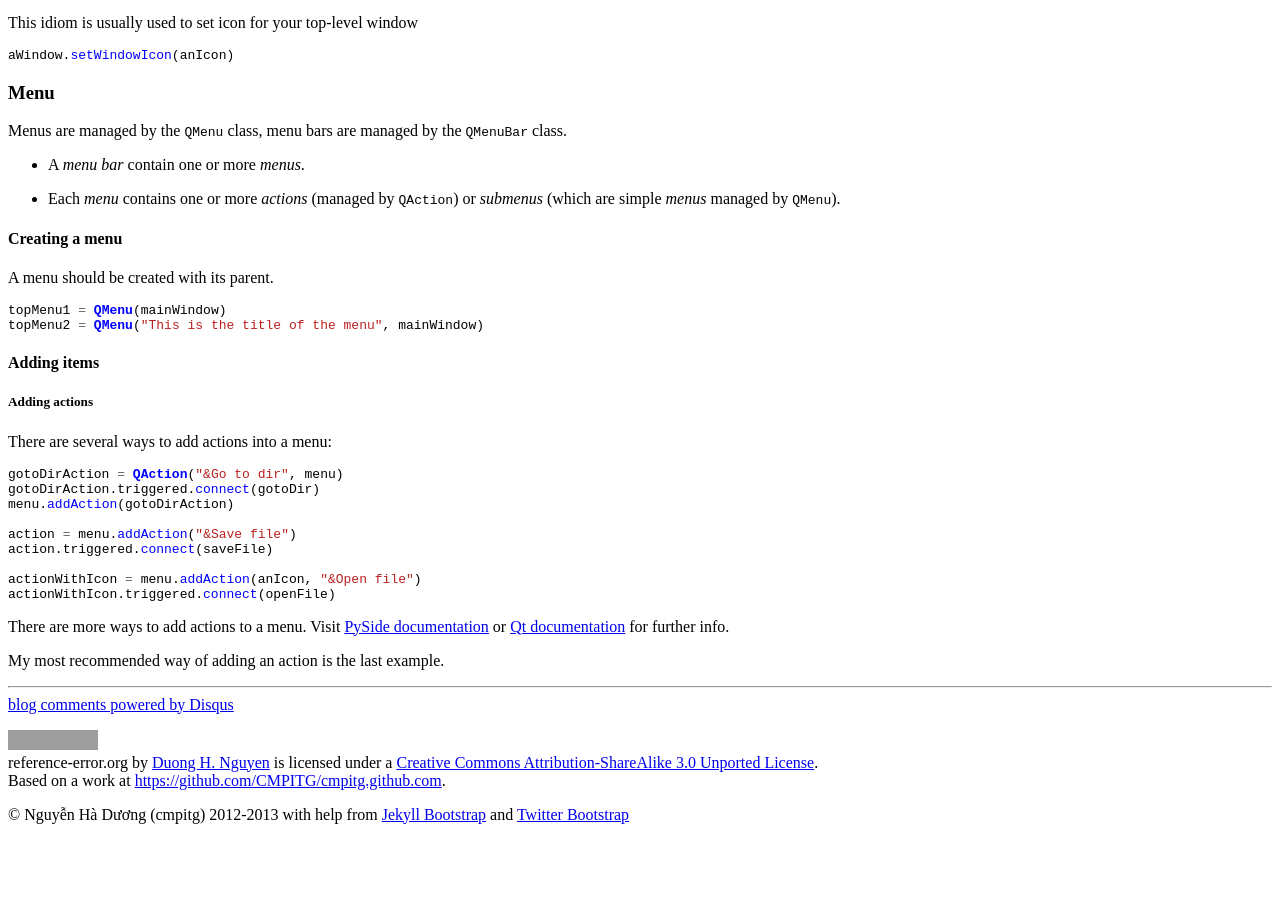
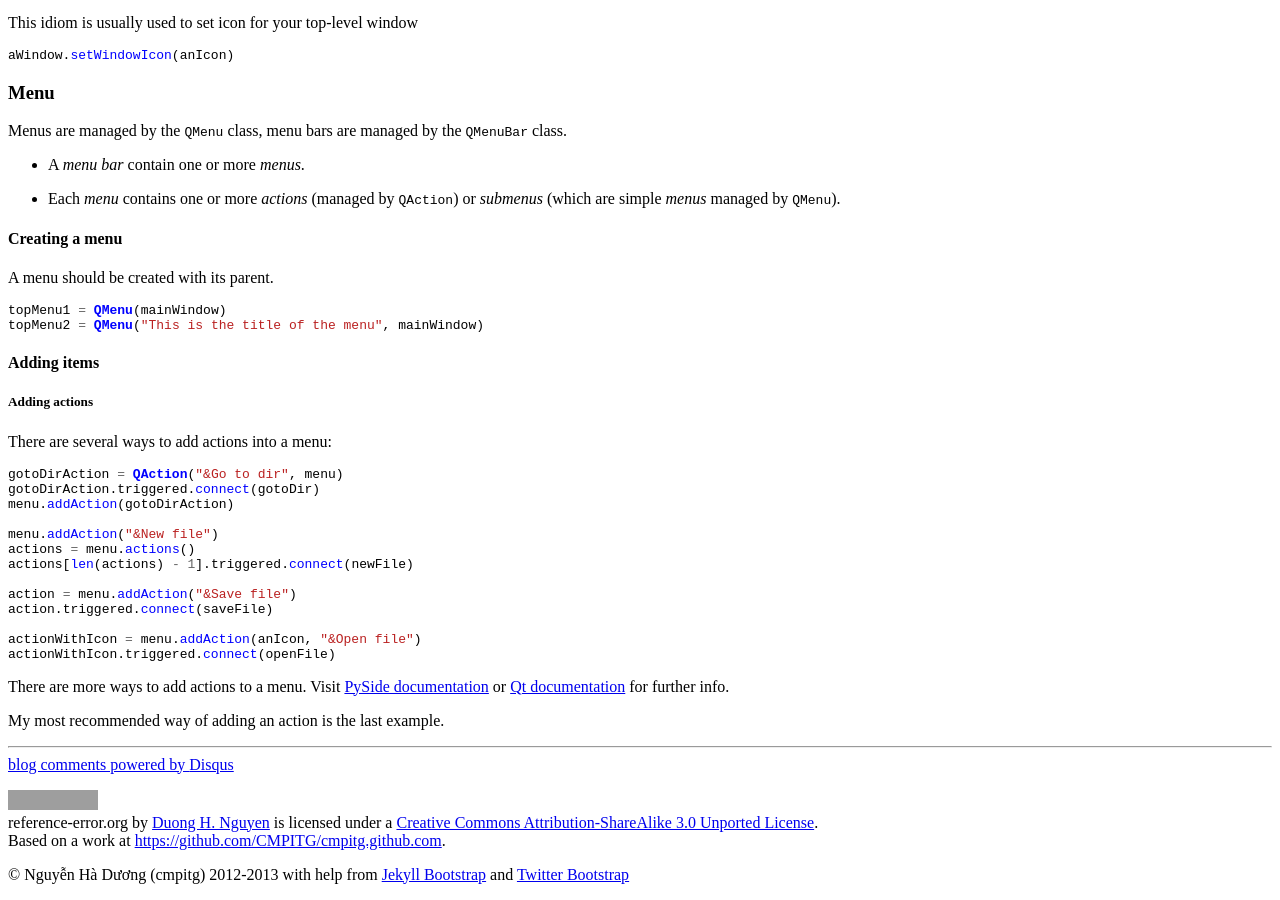
Before and after one commit to cmpitg/cmpitg.github.com, a Jekyll site: the page built from guides/pyside.md, in a window 1280 px wide and 900 px high, scrolled down 1171 px. Built offline with Jekyll 4.4.1, drawn with Linux system fonts in a browser that asks for light colours; comment, search, counter and statistics services are not loaded; before the commit the page ends 2011 px from its top, so only the background shows below that; grey boxes are pictures that could not be loaded.

Commit message:
More about adding action @ menu @ pyside

```diff
--- a/guides/pyside.md
+++ b/guides/pyside.md
@@ -101,6 +101,10 @@ gotoDirAction = QAction("&Go to dir", menu)
 gotoDirAction.triggered.connect(gotoDir)
 menu.addAction(gotoDirAction)
 
+menu.addAction("&New file")
+actions = menu.actions()
+actions[len(actions) - 1].triggered.connect(newFile)
+
 action = menu.addAction("&Save file")
 action.triggered.connect(saveFile)
 
```
